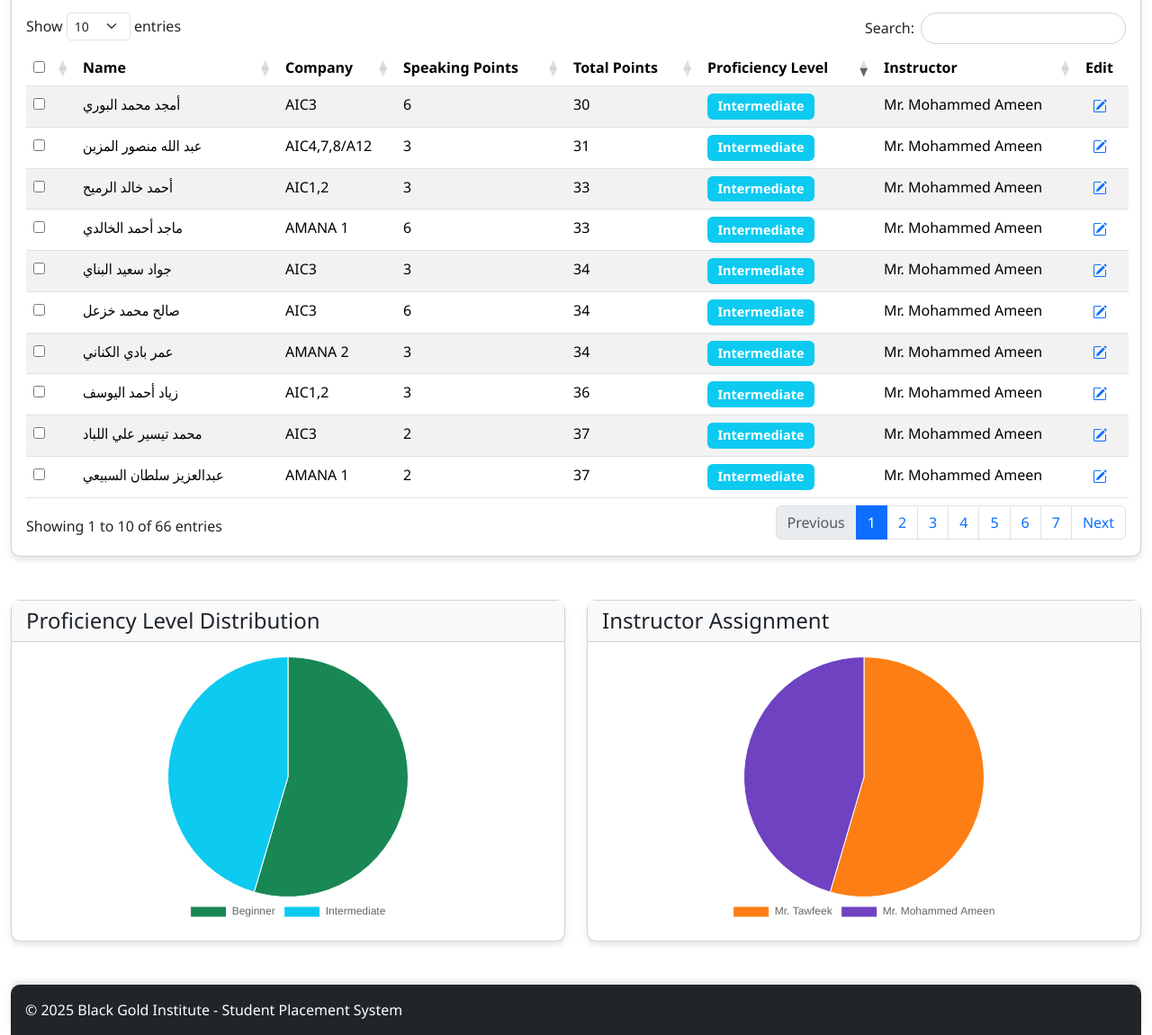
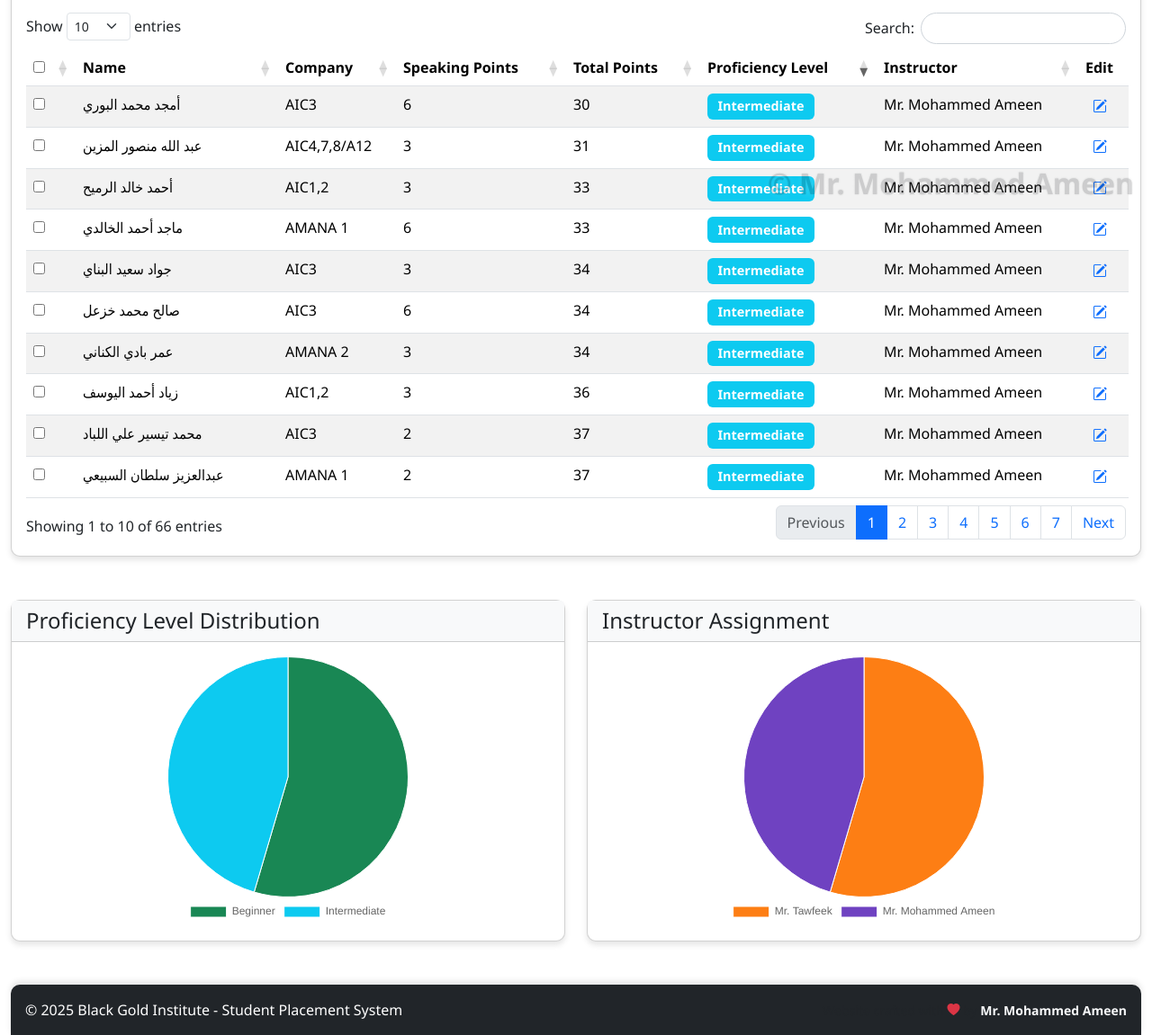
Before and after one commit to menoo20/student-placement-dashboard, a Flask app: page / in a window 1280 px wide. Shown: the part 532-1683 px from the top of the page at 90% size. Run offline with Flask 3, Linux system fonts and the light colour scheme; data comes from the database, SQL or seed files in the repository; some libraries are stand-ins or nearby versions.

Commit message:
added a watermark and contribution in the footer

```diff
--- a/student_website/templates/index.html
+++ b/student_website/templates/index.html
@@ -10,6 +10,24 @@
     <link rel="stylesheet" href="{{ url_for('static', filename='css/style.css') }}">
 </head>
 <body>
+    <!-- Watermark for author/owner -->
+    <div style="
+        position: fixed;
+        bottom: 40px;
+        right: 20px;
+        z-index: 9999;
+        opacity: 0.18;
+        font-size: 2rem;
+        font-weight: bold;
+        color: #212529;
+        pointer-events: none;
+        user-select: none;
+        text-shadow: 1px 1px 8px #fff, 0 0 2px #000;
+        font-family: 'Segoe UI', Arial, sans-serif;
+    ">
+        &copy; Mr. Mohammed Ameen
+    </div>
+
     <!-- Hero Section with Jumbotron and Video Background -->
     <div class="jumbotron-section">
         <video autoplay muted loop id="bg-video">
@@ -130,9 +148,15 @@
 
         <!-- Footer -->
         <footer class="bg-dark text-white p-3 mt-4">
-            <div class="row">
+            <div class="row align-items-center">
                 <div class="col">
                     <p class="mb-0">&copy; 2025 Black Gold Institute - Student Placement System</p>
+                </div>
+                <div class="col-auto">
+                    <span class="small text-muted">
+                        Website crafted with <i class="bi bi-heart-fill text-danger"></i> by
+                        <span class="fw-bold text-light">Mr. Mohammed Ameen</span>
+                    </span>
                 </div>
             </div>
         </footer>
```
